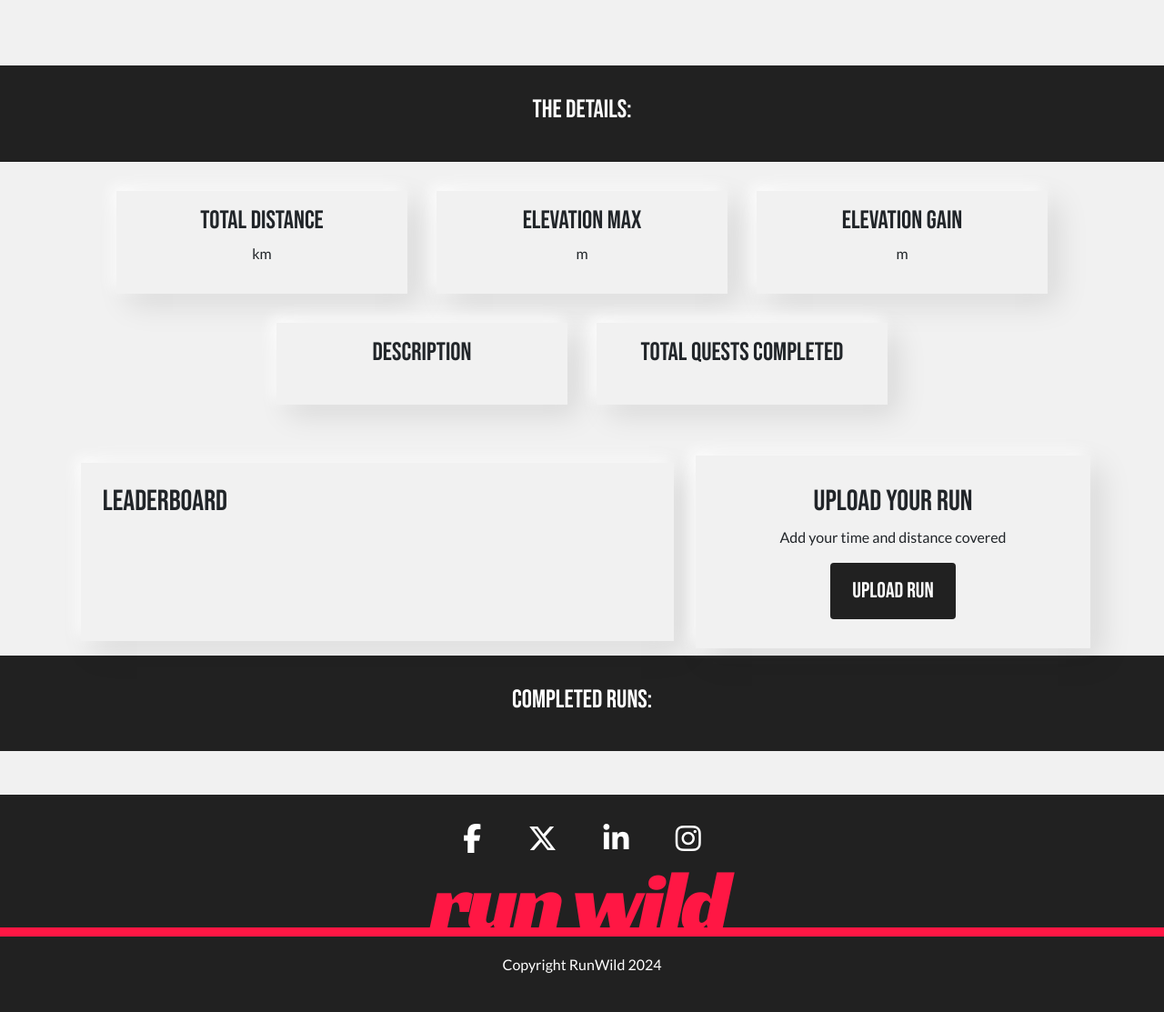
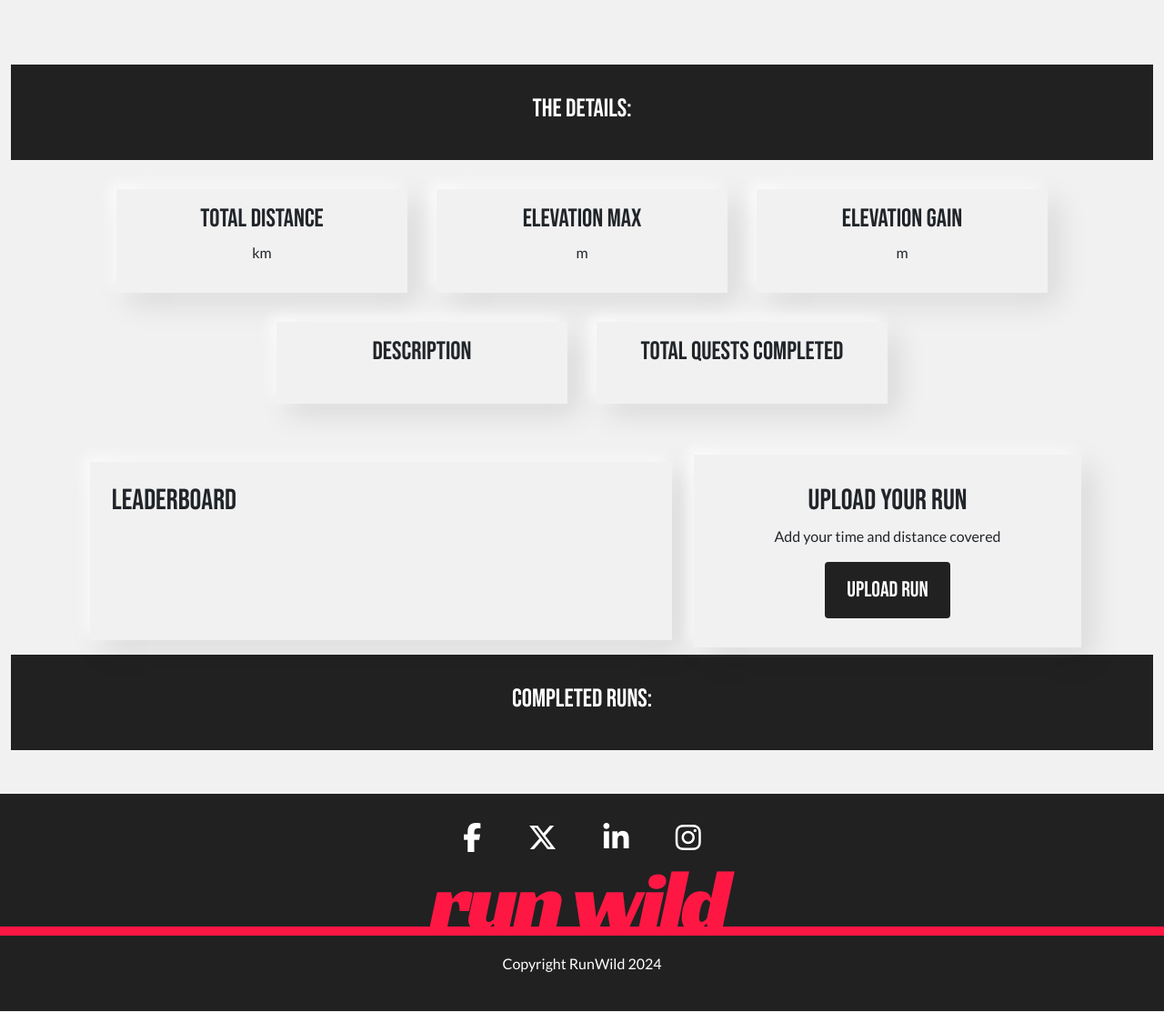
Before and after one commit to ZASamm/run-wild, a Django app: template run_wild/templates/quests/quest_post.html in a window 1280 px wide. Shown: the part 122-1235 px from the top of the page at 91% size. Run offline with Django 4.2, Linux system fonts and the light colour scheme; the template is opened without the code that fills it, so the values that code supplies are empty; parts of the project's set-up code (start-up, migrations or seed data) failed here and were passed over; some libraries are stand-ins or nearby versions.

Commit message:
Fix: containers added to headers, fixes horizontal wiggle

```diff
--- a/run_wild/templates/quests/quest_post.html
+++ b/run_wild/templates/quests/quest_post.html
@@ -5,7 +5,7 @@
 {% load crispy_forms_tags %}
 
 <section>
-    <div class="main-container">
+    <div class="main-container container-fluid">
         <h1 class="quest-header">{{quest.title}}</h1>
 
         <div class="map_wrapper">
@@ -18,7 +18,7 @@
         <div class="quest-post-header">
             <h3 class="text-center">The Details:</h3>
         </div>
-        <div class="container-fluid stats-grid">
+        <div class=" stats-grid">
             <!-- First Row displaying data from QuestPost -->
             <div class="row d-flex justify-content-center mt-3">
                 <div
@@ -125,10 +125,11 @@
 
 <!-- Completed QuestRecord Details -->
 <section>
+    <div class="container-fluid">
     <div class="quest-post-header">
         <h3 class="text-center">Completed Runs:</h3>
     </div>
-    <div class="container-fluid  completed-runs m-4">
+    <div class="completed-runs m-4">
         <div class="row d-flex justify-content-center">
             {% for run_upload in quest_record %}
             <div
@@ -152,6 +153,7 @@
             {% endfor %}
         </div>
     </div>
+</div>
 </section>
 
 {% endblock %}
```
